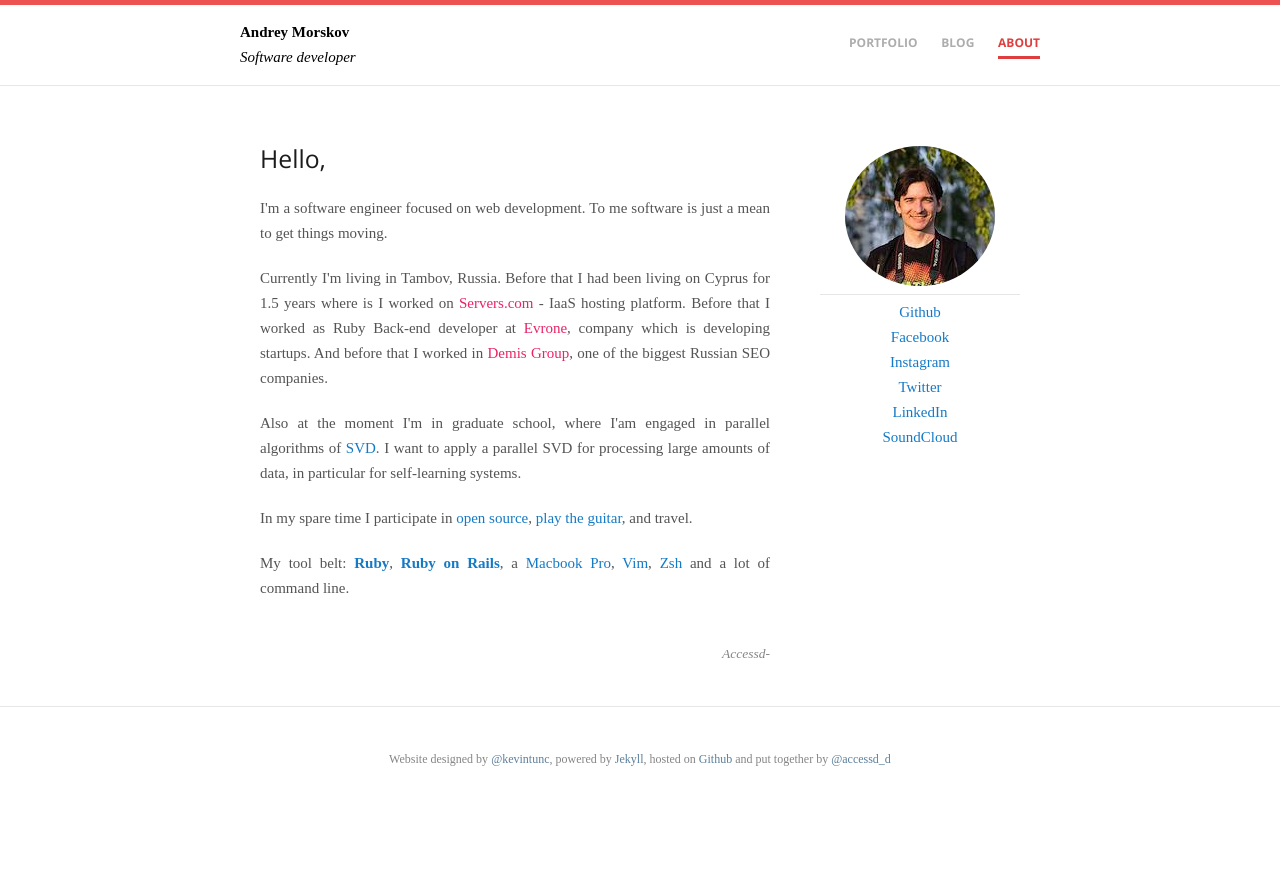
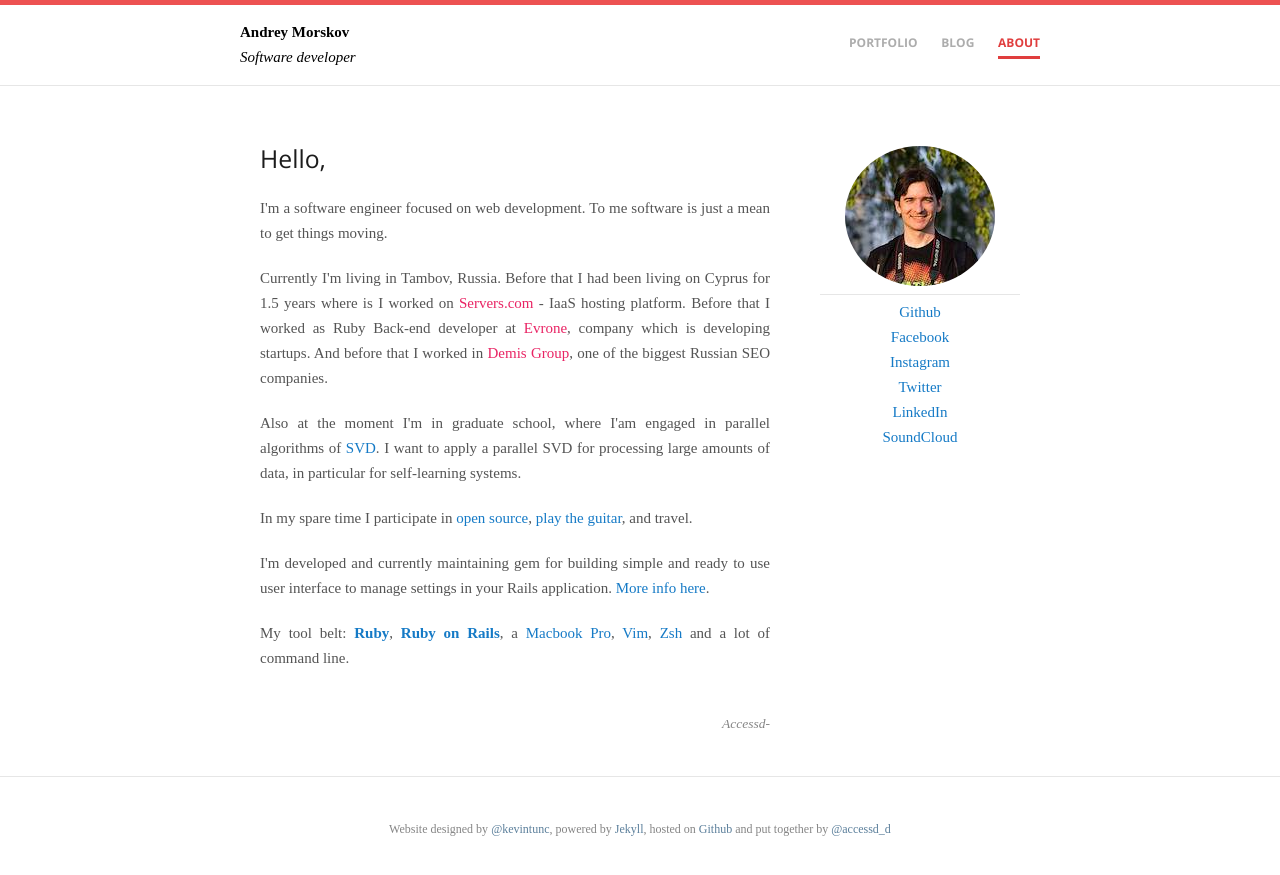
Before and after one commit to accessd/accessd.github.io, a Jekyll site: the page built from index.html, in a window 1280 px wide. Shown: the top 875 px of the page. Built offline with Jekyll 4.4.1, drawn with Linux system fonts in a browser that asks for light colours; some web fonts are replaced.

Commit message:
add rails-settings-ui page

```diff
--- a/Gemfile
+++ b/Gemfile
@@ -3,6 +3,7 @@
 gem "jekyll"
 
 gem "kramdown"
+gem "rake"
 
 # Requires Pygments
 # sudo easy_install Pygments
--- a/_config.yml
+++ b/_config.yml
@@ -3,7 +3,7 @@
 email: accessd0@gmail.com
 description: "Website about me"
 baseurl: ""
-url: "http://accessd.github.io"
+url: "http://morskov.com"
 
 # Build settings
 markdown: kramdown
--- a/_layouts/post.html
+++ b/_layouts/post.html
@@ -41,7 +41,6 @@
         </ul>
         <p>
           ... or <a href="/blog">some other article</a> from my blog.
-          Oh and I also take <a href="/photos">pictures</a>!
         </p>
       {% else %}
       <p>
--- a/assets/css/website.css
+++ b/assets/css/website.css
@@ -511,3 +511,44 @@
 img {
   max-width: 100%;
 }
+
+.btn {
+  display: inline-block;
+  margin-bottom: 1rem;
+  /* color: rgba(255, 255, 255, 0.7); */
+  /* background-color: rgba(255, 255, 255, 0.08); */
+  /* border-color: rgba(255, 255, 255, 0.2); */
+  border-style: solid;
+  border-width: 1px;
+  border-radius: 0.3rem;
+  transition: color 0.2s, background-color 0.2s, border-color 0.2s; }
+  .btn:hover {
+    text-decoration: none;
+    background-color: #e2f3ff;
+  }
+  .btn + .btn {
+    margin-left: 1rem; }
+  @media screen and (min-width: 64em) {
+    .btn {
+      padding: 0.75rem 1rem; } }
+  @media screen and (min-width: 42em) and (max-width: 64em) {
+    .btn {
+      padding: 0.6rem 0.9rem;
+      font-size: 0.9rem; } }
+  @media screen and (max-width: 42em) {
+    .btn {
+      display: block;
+      width: 100%;
+      padding: 0.75rem;
+      font-size: 0.9rem; }
+      .btn + .btn {
+        margin-top: 1rem;
+        margin-left: 0; } }
+
+.page-header {
+  color: #fff;
+  text-align: center;
+  @media screen and (min-width: 64em) {
+    .page-header {
+      padding: 5rem 6rem; } }
+}
--- a/index.html
+++ b/index.html
@@ -40,6 +40,11 @@
   </p>
 
   <p>
+    I'm developed and currently maintaining gem for building simple and ready to use user interface to manage settings in your
+    Rails application. <a href="/rails-settings-ui">More info here</a>.
+  </p>
+
+  <p>
     My tool belt: <a href="http://ruby-lang.org/" target="_blank"><strong>Ruby</strong></a>,
     <a href="http://rubyonrails.org/" target="_blank"><strong>Ruby on Rails</strong></a>,
     a <a href="https://www.apple.com/macbook-pro/" target="_blank">Macbook Pro</a>,
```
Also changed, not shown: rails-settings-ui/index.md (added, +206 -0 lines), Gemfile.lock.
